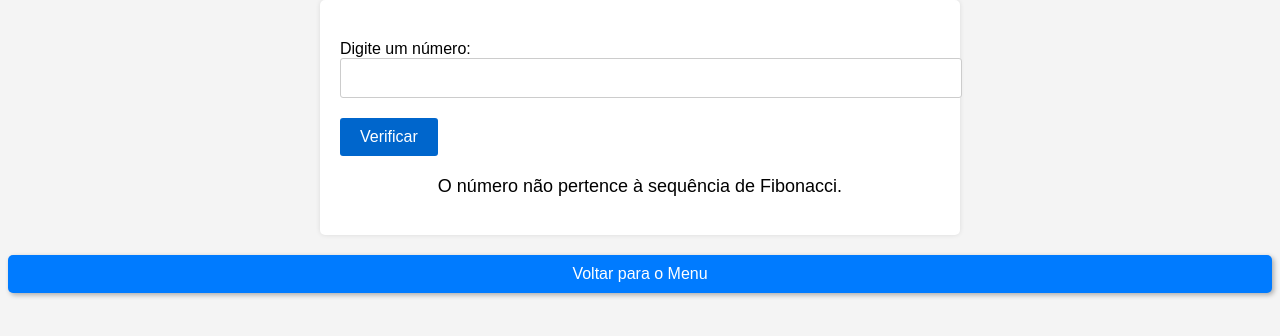
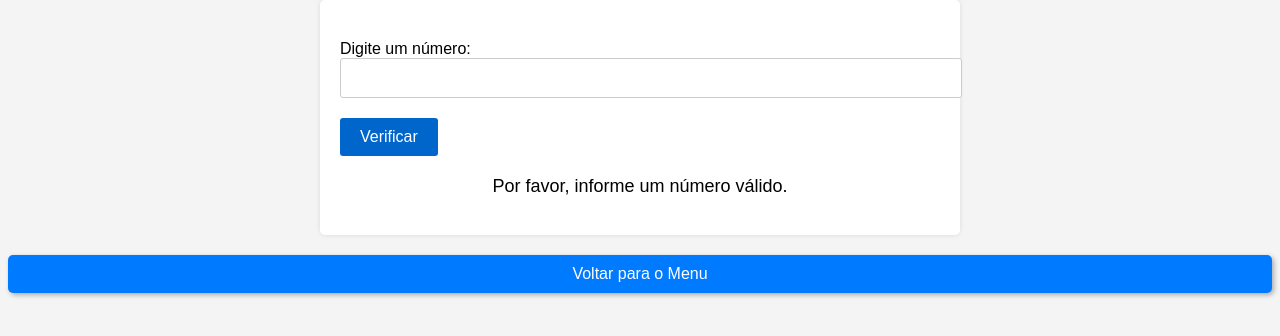
Before and after one commit to Jhonsonmarlon/Codigos-fonte_Estagio-remoto, a plain HTML site: page desafio2/desafio2.html in a window 1280 px wide. Both pictures are taken after a click on the button "Verificar". Shown: the part 108-444 px from the top of the page. Drawn offline with Linux system fonts and the light colour scheme.

Commit message:
retificação do script2.js

```diff
--- a/desafio2/desafio2.html
+++ b/desafio2/desafio2.html
@@ -4,6 +4,7 @@
   <meta charset="UTF-8">
   <title>Desafio 2 - Fibonacci</title>
   <link rel="stylesheet" href="./desafio2.css">
+  <script src="./script2.js"></script>
 </head>
 <body>
   <h1>Desafio 2 - Fibonacci</h1>
@@ -13,7 +14,6 @@
     <button onclick="verificar()">Verificar</button>
     <p id="resultado"></p>
   </div>
-  <script src="./script2.js"></script>
   <a href="../index.html" class="btn-voltar">Voltar para o Menu</a>
 
 </body>
--- a/desafio2/script2.js
+++ b/desafio2/script2.js
@@ -18,7 +18,12 @@
     }
 
     function verificar() {
-      const numero = document.getElementById("numero").value;
+      const numero = parseInt(document.getElementById("numero").value);
       const resultado = document.getElementById("resultado");
-      resultado.innerText = fibonacci(numero);
+
+      if (!isNaN(numero) && numero >= 0) {
+        resultado.innerText = fibonacci(numero);
+      } else {
+        resultado.innerText = "Por favor, informe um número válido.";
+      }
     }
```
